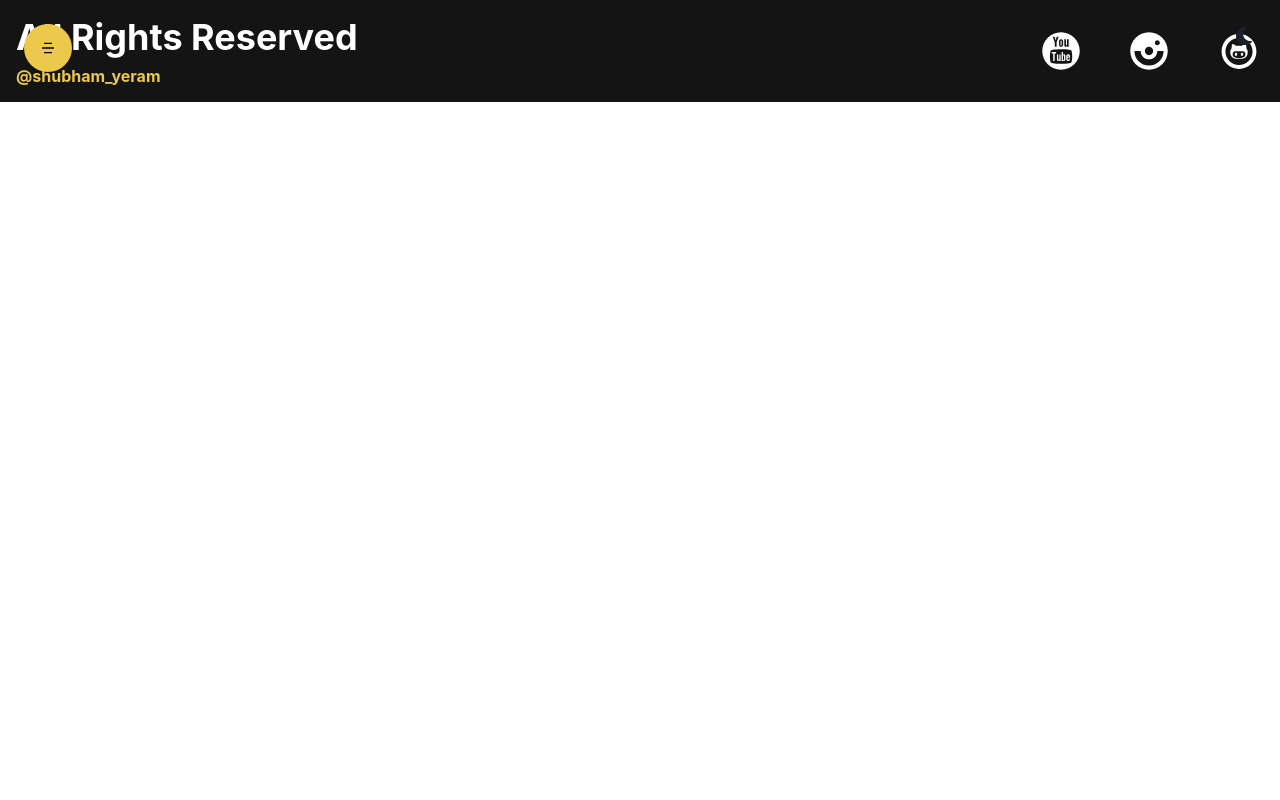
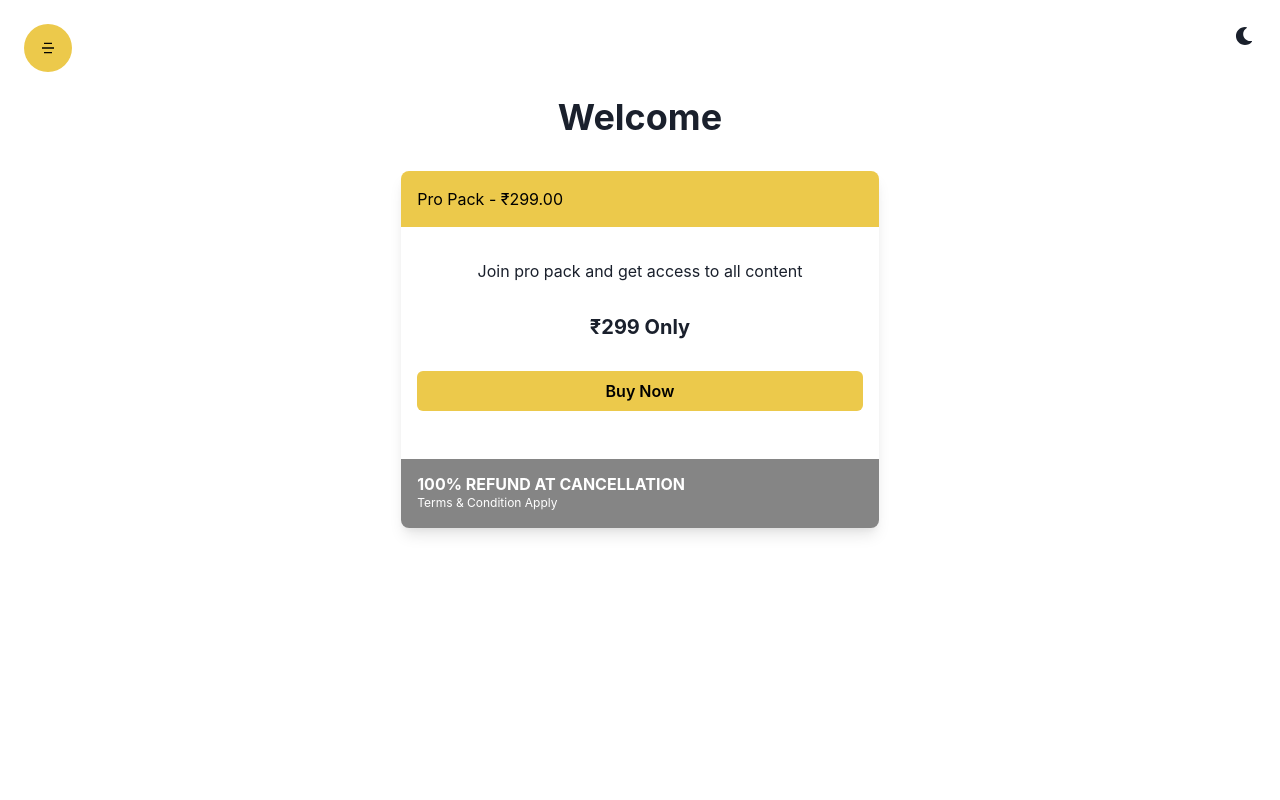
Before and after one commit to 0x1Shub/course-provider, a React (Create React App) app in the folder client/: page /subscribe in a window 1280 px wide. Shown: the top 800 px of the page. Built offline with nearby package versions, Linux system fonts and the light colour scheme.

Commit message:
Updated: Added Subscribe Page

```diff
--- a/client/src/App.js
+++ b/client/src/App.js
@@ -11,6 +11,10 @@ import ResetPassword from './components/Auth/ResetPassword';
 import Contact from './components/Contact/Contact';
 import Request from './components/Request/Request';
 import About from './components/About/About';
+import Subscribe from './components/Payments/Subscribe';
+import NotFound from './components/Layout/Not Found/NotFound';
+import PaymentSuccess from './components/Payments/PaymentSuccess';
+import PaymentFail from './components/Payments/PaymentFail';
 
 
 function App() {
@@ -28,6 +32,11 @@ function App() {
         <Route path='/contact' element={<Contact />} />
         <Route path='/request' element={<Request />} />
         <Route path='/about' element={<About />} />
+
+        <Route path='/subscribe' element={<Subscribe />} />
+        <Route path='*' element={<NotFound />} />
+        <Route path='/paymentsuccess' element={<PaymentSuccess />} />
+        <Route path='/paymentfail' element={<PaymentFail />} />
       </Routes>
 
       <Footer />
@@ -36,3 +45,10 @@ function App() {
 }
 
 export default App;
+
+
+// PaymentSuccessPage
+// PaymentFailPage
+// Page Not Found
+// CourseDetailPage
+// Subscribe
--- /dev/null
+++ b/client/src/components/Layout/Not Found/NotFound.jsx
@@ -0,0 +1,11 @@
+import React from 'react'
+
+const NotFound = () => {
+    return (
+        <div>
+            NotFound
+        </div>
+    )
+}
+
+export default NotFound
--- /dev/null
+++ b/client/src/components/Payments/PaymentFail.jsx
@@ -0,0 +1,11 @@
+import React from 'react'
+
+const PaymentFail = () => {
+    return (
+        <div>
+            PaymentFail
+        </div>
+    )
+}
+
+export default PaymentFail
--- /dev/null
+++ b/client/src/components/Payments/PaymentSuccess.jsx
@@ -0,0 +1,11 @@
+import React from 'react'
+
+const PaymentSuccess = () => {
+    return (
+        <div>
+            PaymentSuccess
+        </div>
+    )
+}
+
+export default PaymentSuccess
--- /dev/null
+++ b/client/src/components/Payments/Subscribe.jsx
@@ -0,0 +1,29 @@
+import { Box, Button, Container, Heading, Text, VStack } from '@chakra-ui/react'
+import React from 'react'
+
+const Subscribe = () => {
+    return (
+        <Container h={"150vh"} p={"16"}>
+            <Heading children={"Welcome"} my={"8"} textAlign={"center"} />
+            <VStack boxShadow={"lg"} alignItems={"stretch"} borderRadius={"lg"} spacing={"0"}>
+                <Box bg={"yellow.400"} p={"4"} css={{ borderRadius: "8px 8px 0 0" }}>
+                    <Text children={`Pro Pack - ₹299.00`} color={"black"} />
+                </Box>
+                <Box p={"4"}>
+                    <VStack textAlign={"center"} px={"8"} mt={'4'} spacing={'8'}>
+                        <Text children={`Join pro pack and get access to all content`} />
+                        <Heading size={'md'} children={"₹299 Only"} />
+                    </VStack>
+                    <Button my={'8'} w={'full'} colorScheme={'yellow'} >Buy Now</Button>
+                </Box>
+
+                <Box bg={"blackAlpha.600"} p={'4'} css={{ borderRadius: '0 0 8px 8px' }}>
+                    <Heading color={'white'} textTransform={'uppercase'} size={'sm'} children={"100% refund at cancellation"} />
+                    <Text fontSize={'xs'} color={'white'} children={"Terms & Condition Apply"} />
+                </Box>
+            </VStack>
+        </Container>
+    )
+}
+
+export default Subscribe
```
